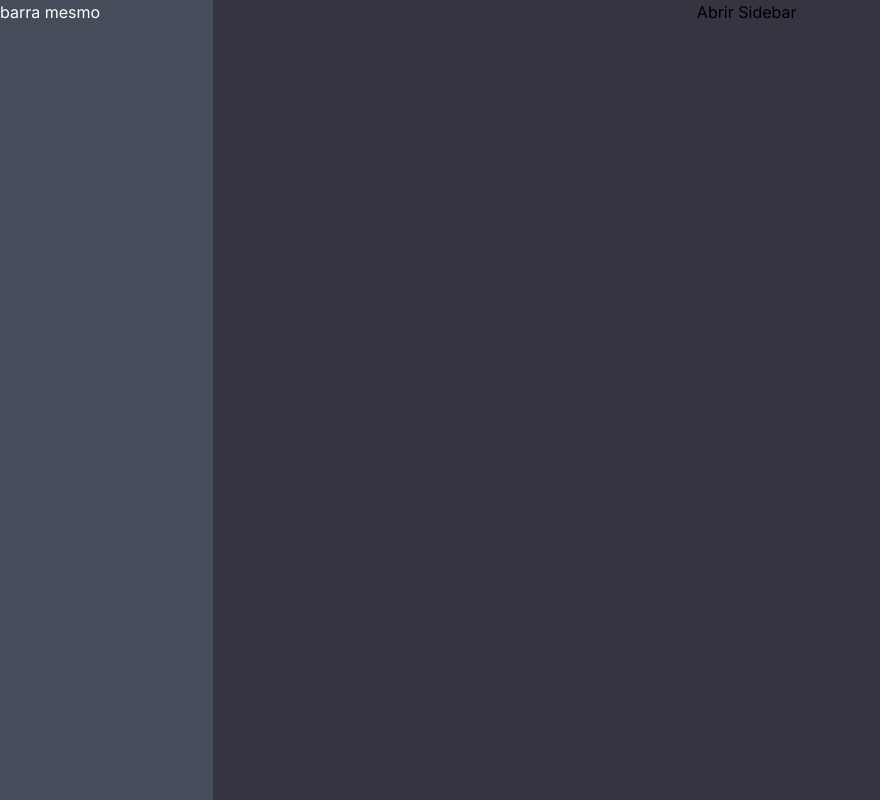
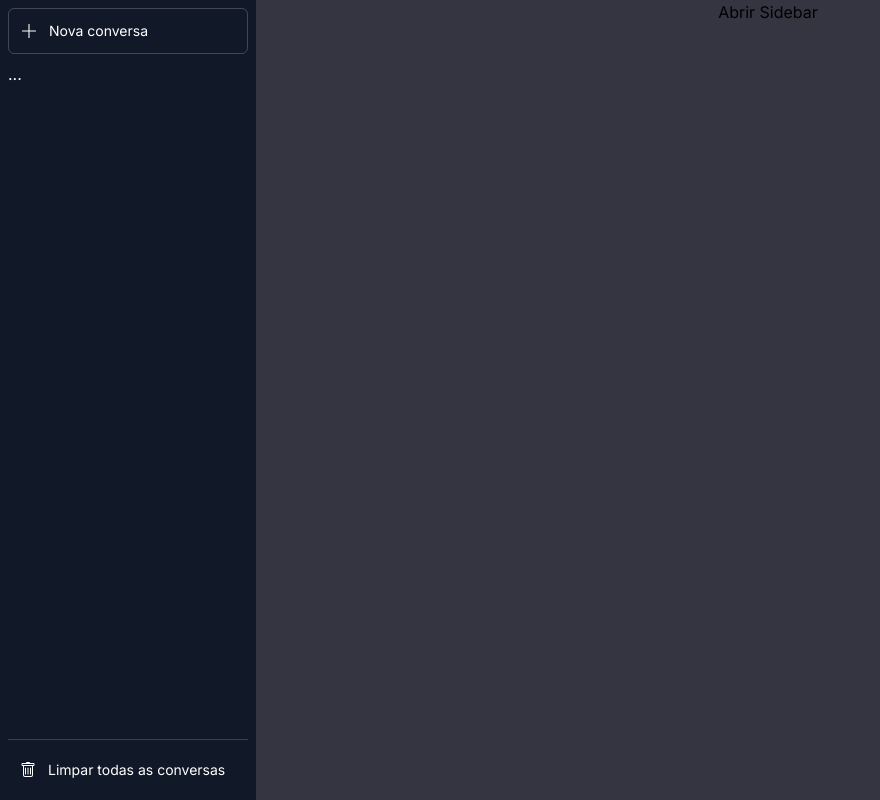
Before and after one commit to jonasbfranco/chatgpt-clone, a Next.js app: page / in a window 1280 px wide. Shown: the whole page, without its empty margins (0-880 px from the left). Built offline with nearby package versions, Linux system fonts and the light colour scheme.

Commit message:
SideBarButton

```diff
--- a/src/app/globals.css
+++ b/src/app/globals.css
@@ -31,3 +31,18 @@ body {
     text-wrap: balance;
   }
 }
+
+
+::-webkit-scrollbar {
+  width: .5rem;
+  height: 1rem;
+}
+
+::-webkit-scrollbar-thumb {
+  background-color: rgba(217, 217, 227, .8);
+  border-radius: 1rem;
+}
+
+::-webkit-scrollbar-track {
+  background-color: transparent;
+}
--- a/src/app/page.tsx
+++ b/src/app/page.tsx
@@ -10,12 +10,24 @@ const Page = () => {
     setSidebarOpened(false);
   }
 
+  const handleClearConversations = () => {
+
+  }
+
+  const handleNewChat = () => {
+
+  }
+
   return (
     <main className="flex min-h-screen bg-gpt-gray">
       <Sidebar
         open={sidebarOpened}
         onClose={closeSidebar}
+        onClear={handleClearConversations}
+        onNewChat={handleNewChat}
       >
+
+      ...
 
       </Sidebar>
 
--- a/src/components/Sidebar.tsx
+++ b/src/components/Sidebar.tsx
@@ -1,21 +1,43 @@
 import { ReactNode } from "react";
 import IconClose from "./icons/iconClose";
+import IconAdd from "./icons/IconAdd";
+import { SidebarButton } from "./SidebarButton";
+import IconTrash from "./icons/IconTrash";
 
 type Props = {
     children: ReactNode;
     open: boolean;
     onClose: () => void;
+    onClear: () => void;
+    onNewChat: () => void;
 }
 
-export const Sidebar = ({open, onClose, children }: Props) => {
+export const Sidebar = ({open, onClose, children, onNewChat, onClear }: Props) => {
     return (
         <section className={`fixed left-0 top-0 bottom-0 text-white
         ${open ? 'w-screen bg-gray-600/75' : 'w-0'} md:w-64 md:static`}>
 
-            <div className={`flex h-screen ${open ? 'ml-0': '-ml-96'}`}>
+            <div className={`transition-all duration-200 flex h-screen ${open ? 'ml-0': '-ml-96'} md:ml-0`}>
 
-                <div className="">
-                    barra mesmo
+                <div className="flex flex-col w-64 p-2 bg-gray-900">
+
+                    <div onClick={onNewChat} className="flex items-center p-3 rounded-md text-sm cursor-pointer border border-white/20 hover:bg-gray-500/20">
+                        <IconAdd width={16} height={16} className="mr-3" />
+                        Nova conversa
+                    </div>
+
+                    <nav className="flex-1 pt-2 overflow-y-auto">
+                        {children}
+                    </nav>
+
+                    <div className="border-t border-gray-700 pt-2">
+                        <SidebarButton
+                            icon={<IconTrash width={16} height={16}/>}
+                            label="Limpar todas as conversas"
+                            onClick={onClear}
+                        />
+                    </div>
+
                 </div>
 
                 <div onClick={onClose} className="flex justify-center items-center w-10 h-10 cursor-pointer md:hidden">
--- /dev/null
+++ b/src/components/SidebarButton.tsx
@@ -0,0 +1,16 @@
+import { ReactNode } from "react";
+
+type Props = {
+    icon: ReactNode;
+    label: string;
+    onClick: () => void;
+}
+
+export const SidebarButton = ({ icon, label, onClick }: Props) => {
+    return (
+        <div onClick={onClick} className="flex items-center rounded-md p-3 text-sm cursor-pointer hover:bg-gray-500/20">
+            <div className="mr-3">{icon}</div>
+            <div className="flex-1 truncate">{label}</div>
+        </div>
+    );
+}
--- /dev/null
+++ b/src/components/icons/IconAdd.tsx
@@ -0,0 +1,17 @@
+// icon:add | Teeny Icons https://teenyicons.com/ | Anja van Staden
+import * as React from "react";
+
+function IconAdd(props) {
+  return (
+    <svg fill="none" viewBox="0 0 15 15" height="1em" width="1em" {...props}>
+      <path
+        fill="currentColor"
+        fillRule="evenodd"
+        d="M7 7V1h1v6h6v1H8v6H7V8H1V7h6z"
+        clipRule="evenodd"
+      />
+    </svg>
+  );
+}
+
+export default IconAdd;
--- /dev/null
+++ b/src/components/icons/IconTrash.tsx
@@ -0,0 +1,22 @@
+// icon:trash | Bootstrap https://icons.getbootstrap.com/ | Bootstrap
+import * as React from "react";
+
+function IconTrash(props: React.SVGProps<SVGSVGElement>) {
+  return (
+    <svg
+      fill="currentColor"
+      viewBox="0 0 16 16"
+      height="1em"
+      width="1em"
+      {...props}
+    >
+      <path d="M5.5 5.5A.5.5 0 016 6v6a.5.5 0 01-1 0V6a.5.5 0 01.5-.5zm2.5 0a.5.5 0 01.5.5v6a.5.5 0 01-1 0V6a.5.5 0 01.5-.5zm3 .5a.5.5 0 00-1 0v6a.5.5 0 001 0V6z" />
+      <path
+        fillRule="evenodd"
+        d="M14.5 3a1 1 0 01-1 1H13v9a2 2 0 01-2 2H5a2 2 0 01-2-2V4h-.5a1 1 0 01-1-1V2a1 1 0 011-1H6a1 1 0 011-1h2a1 1 0 011 1h3.5a1 1 0 011 1v1zM4.118 4L4 4.059V13a1 1 0 001 1h6a1 1 0 001-1V4.059L11.882 4H4.118zM2.5 3V2h11v1h-11z"
+      />
+    </svg>
+  );
+}
+
+export default IconTrash;
```
